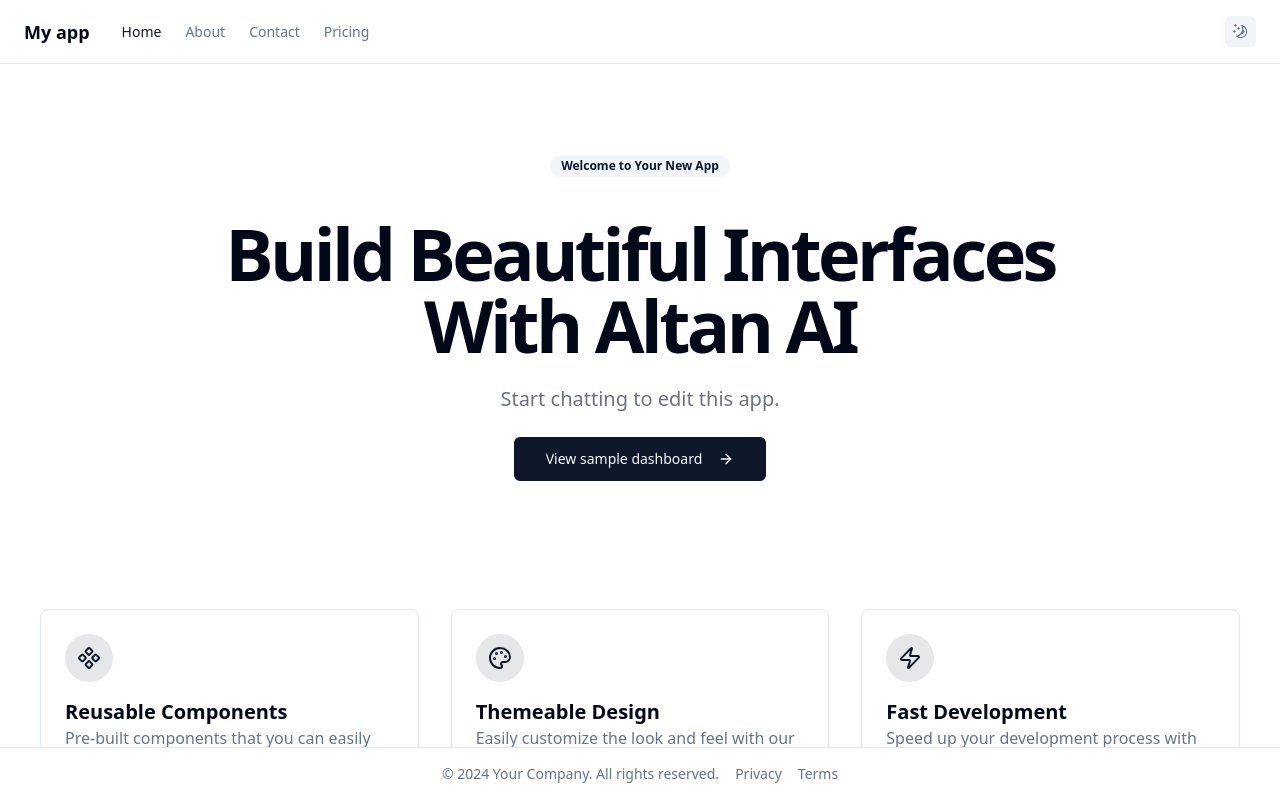
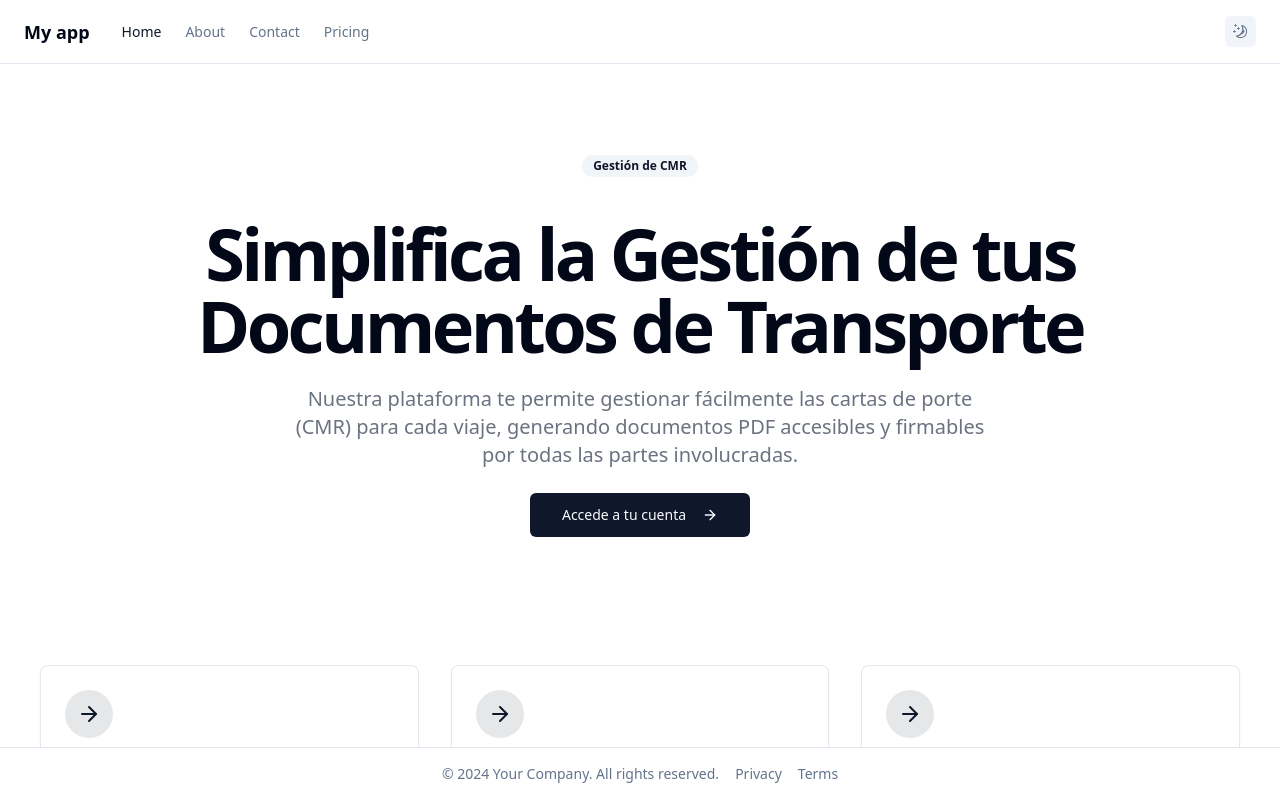
Before and after one commit to altanlabs/my-app, a React (Vite) app: page / in a window 1280 px wide. Built offline with nearby package versions, Linux system fonts and the light colour scheme; what @radix-ui/themes would draw is missing.

Commit message:
Update index page to include CMR management information.

```diff
--- a/src/pages/index.tsx
+++ b/src/pages/index.tsx
@@ -1,27 +1,27 @@
-import { motion } from "framer-motion"
-import { ArrowRight, Component, Palette, Zap } from "lucide-react"
-import { useNavigate } from "react-router-dom"
+import { motion } from "framer-motion";
+import { ArrowRight } from "lucide-react";
+import { useNavigate } from "react-router-dom";
 
-import { Button } from "@/components/ui/button"
-import { Card, CardContent } from "@/components/ui/card"
-import { Badge } from "@/components/ui/badge"
+import { Button } from "@/components/ui/button";
+import { Card, CardContent } from "@/components/ui/card";
+import { Badge } from "@/components/ui/badge";
 
 const fadeInUp = {
   initial: { opacity: 0, y: 20 },
   animate: { opacity: 1, y: 0 },
-  transition: { duration: 0.5 }
-}
+  transition: { duration: 0.5 },
+};
 
 const staggerContainer = {
   animate: {
     transition: {
-      staggerChildren: 0.1
-    }
-  }
-}
+      staggerChildren: 0.1,
+    },
+  },
+};
 
 export default function IndexPage() {
-  const navigate = useNavigate()
+  const navigate = useNavigate();
 
   return (
     <div className="container mx-auto px-4 py-16 space-y-32">
@@ -33,18 +33,16 @@ export default function IndexPage() {
         transition={{ duration: 0.8 }}
       >
         <Badge variant="secondary" className="mb-4">
-          Welcome to Your New App
+          Gestión de CMR
         </Badge>
         <h1 className="text-4xl font-bold tracking-tighter sm:text-5xl md:text-6xl lg:text-7xl">
-          Build Beautiful Interfaces
-          <br />
-          With Altan AI
+          Simplifica la Gestión de tus Documentos de Transporte
         </h1>
         <p className="mx-auto max-w-[700px] text-gray-500 md:text-xl dark:text-gray-400">
-         Start chatting to edit this app.
+          Nuestra plataforma te permite gestionar fácilmente las cartas de porte (CMR) para cada viaje, generando documentos PDF accesibles y firmables por todas las partes involucradas.
         </p>
-        <Button size="lg" className="mt-4" onClick={() => navigate('/dashboard')}>
-          View sample dashboard <ArrowRight className="ml-2 h-4 w-4" />
+        <Button size="lg" className="mt-4" onClick={() => navigate('/login')}>
+          Accede a tu cuenta <ArrowRight className="ml-2 h-4 w-4" />
         </Button>
       </motion.section>
 
@@ -60,11 +58,11 @@ export default function IndexPage() {
           <Card>
             <CardContent className="pt-6">
               <div className="mb-4 flex h-12 w-12 items-center justify-center rounded-full bg-primary/10">
-                <Component className="h-6 w-6 text-primary" />
+                <ArrowRight className="h-6 w-6 text-primary" />
               </div>
-              <h3 className="text-xl font-bold">Reusable Components</h3>
+              <h3 className="text-xl font-bold">Generación de PDF</h3>
               <p className="text-muted-foreground">
-                Pre-built components that you can easily customize and integrate into your projects.
+                Genera documentos PDF del CMR con todos los datos necesarios para cada viaje.
               </p>
             </CardContent>
           </Card>
@@ -74,11 +72,11 @@ export default function IndexPage() {
           <Card>
             <CardContent className="pt-6">
               <div className="mb-4 flex h-12 w-12 items-center justify-center rounded-full bg-primary/10">
-                <Palette className="h-6 w-6 text-primary" />
+                <ArrowRight className="h-6 w-6 text-primary" />
               </div>
-              <h3 className="text-xl font-bold">Themeable Design</h3>
+              <h3 className="text-xl font-bold">Acceso Seguro</h3>
               <p className="text-muted-foreground">
-                Easily customize the look and feel with our flexible theming system.
+                Accede a tus documentos de manera segura y permite la firma digital por las partes involucradas.
               </p>
             </CardContent>
           </Card>
@@ -88,66 +86,16 @@ export default function IndexPage() {
           <Card>
             <CardContent className="pt-6">
               <div className="mb-4 flex h-12 w-12 items-center justify-center rounded-full bg-primary/10">
-                <Zap className="h-6 w-6 text-primary" />
+                <ArrowRight className="h-6 w-6 text-primary" />
               </div>
-              <h3 className="text-xl font-bold">Fast Development</h3>
+              <h3 className="text-xl font-bold">Gestión Eficiente</h3>
               <p className="text-muted-foreground">
-                Speed up your development process with our ready-to-use components.
+                Optimiza la gestión de tus documentos de transporte con nuestra plataforma intuitiva.
               </p>
             </CardContent>
           </Card>
         </motion.div>
       </motion.section>
-
-      {/* Components Preview Section */}
-      <motion.section
-        initial="initial"
-        whileInView="animate"
-        viewport={{ once: true }}
-        className="space-y-8"
-      >
-        <motion.div variants={fadeInUp} className="text-center">
-          <h2 className="text-3xl font-bold tracking-tighter sm:text-4xl md:text-5xl">
-            Explore Our Components
-          </h2>
-          <p className="mx-auto mt-4 max-w-[700px] text-gray-500 md:text-xl dark:text-gray-400">
-            Discover our extensive library of components, designed to help you build better interfaces.
-          </p>
-        </motion.div>
-
-        <motion.div
-          variants={staggerContainer}
-          className="grid gap-4 md:grid-cols-2 lg:grid-cols-3"
-        >
-          {/* Add component previews here */}
-          {/* You can showcase some of your most important components */}
-        </motion.div>
-      </motion.section>
-
-      {/* CTA Section */}
-      <motion.section
-        initial="initial"
-        whileInView="animate"
-        viewport={{ once: true }}
-        className="text-center space-y-6"
-      >
-        <motion.div variants={fadeInUp}>
-          <h2 className="text-3xl font-bold tracking-tighter sm:text-4xl">
-            Ready to Get Started?
-          </h2>
-          <p className="mx-auto mt-4 max-w-[600px] text-gray-500 md:text-xl dark:text-gray-400">
-            Start building your next project with our modern component library.
-          </p>
-          <div className="mt-6 flex justify-center gap-4">
-            <Button size="lg" variant="default">
-              Some CTA
-            </Button>
-            <Button size="lg" variant="outline">
-              Main CTA
-            </Button>
-          </div>
-        </motion.div>
-      </motion.section>
     </div>
-  )
+  );
 }
```
